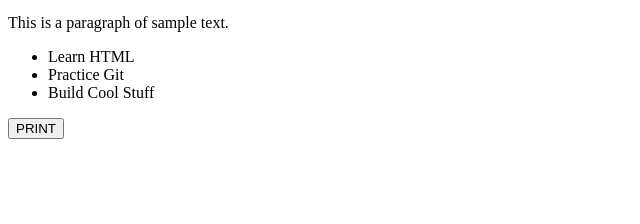
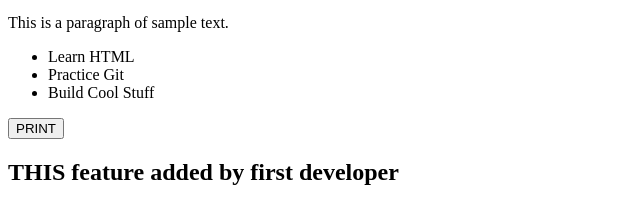
Before and after one commit to mugeshkumar1995/ecommerce, a plain HTML site: page main code/index.html in a window 1280 px wide. Shown: the part 126-350 px from the top of the page, without its empty margins (0-640 px from the left). Drawn offline with Linux system fonts and the light colour scheme.

Commit message:
added header

```diff
--- a/main code/index.html
+++ b/main code/index.html
@@ -17,5 +17,9 @@
 
   <button onclick="window.print();">PRINT</button>
 
+  <!---  this is first devloper code --->
+  <h2>THIS feature added by first developer</h2>
+
+
 </body>
 </html>
```
